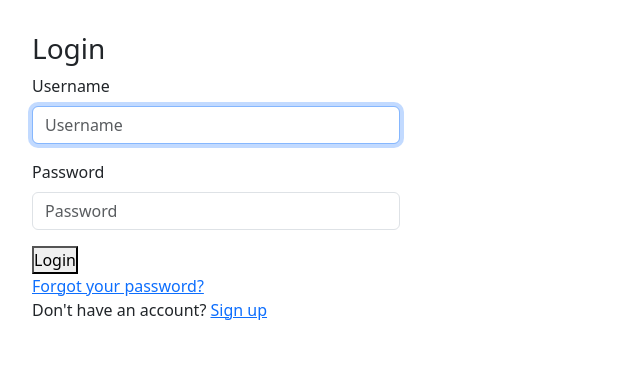
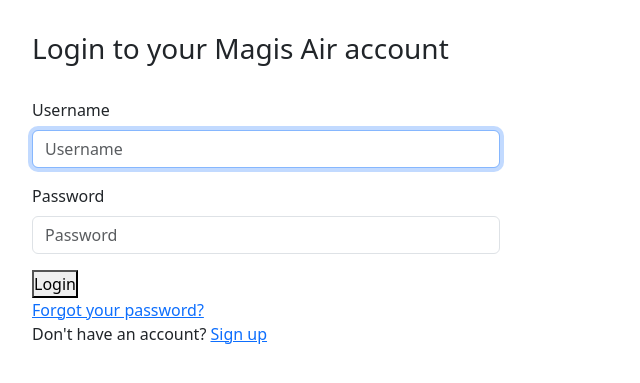
Before and after one commit to tttrono/MagisAir, a Django app: page /accounts/login/ in a window 1280 px wide. Shown: the part 56-439 px from the top of the page, without its empty margins (0-640 px from the left). Run offline with Django 5.2, Linux system fonts and the light colour scheme; some libraries are stand-ins or nearby versions.

Commit message:
Modified labels for login and passenger info forms.

```diff
--- a/MagisAir/templates/registration/login.html
+++ b/MagisAir/templates/registration/login.html
@@ -1,12 +1,12 @@
 {% extends 'base.html' %}
 {% load bootstrap5 %}
 
-{% block title %} Login {% endblock title %}
+{% block title %} | Login {% endblock title %}
 
 {% block content %}
 
-	<div class="content" style="width:400px;">
-		<h3>Login</h3>
+	<div class="content" style="width:500px;">
+		<h3>Login to your Magis Air account</h3><br>
 
 		<form method="POST">
 			{% csrf_token %}
--- a/User_Management/templates/passenger_update.html
+++ b/User_Management/templates/passenger_update.html
@@ -1,13 +1,13 @@
 {% extends 'base.html' %}
 {% load bootstrap5 %}
 
-{% block title %} Profile {% endblock title %}
+{% block title %} | Passenger Information {% endblock title %}
 
 {% block content %}
 
 	<div class="content" style="width:400px;">
 
-		<h3> Profile </h3>
+		<h3> Passenger Information </h3><br>
 		<form method="POST" action="">
 	        {% csrf_token %}
 			{{ form.media }}
--- a/User_Management/templates/signup.html
+++ b/User_Management/templates/signup.html
@@ -1,17 +1,17 @@
 {% extends "base.html" %}
 {% load bootstrap5 %}
 
-{% block title %} {% endblock %}
+{% block title %} | Create an account{% endblock %}
 
 {% block content %}
 
 	<div class="content" style="width:460px;">
-		<h3>Sign up</h3>
+		<h3>Create an account</h3>
 
 	  	<form method="post">
 	    	{% csrf_token %}
 	    	{% bootstrap_form form set_placeholder=False %}
-	    	<button type="submit"> Signup </button>
+	    	<button type="submit"> Create my account </button>
 	  	</form>
   	</div>
 
```
